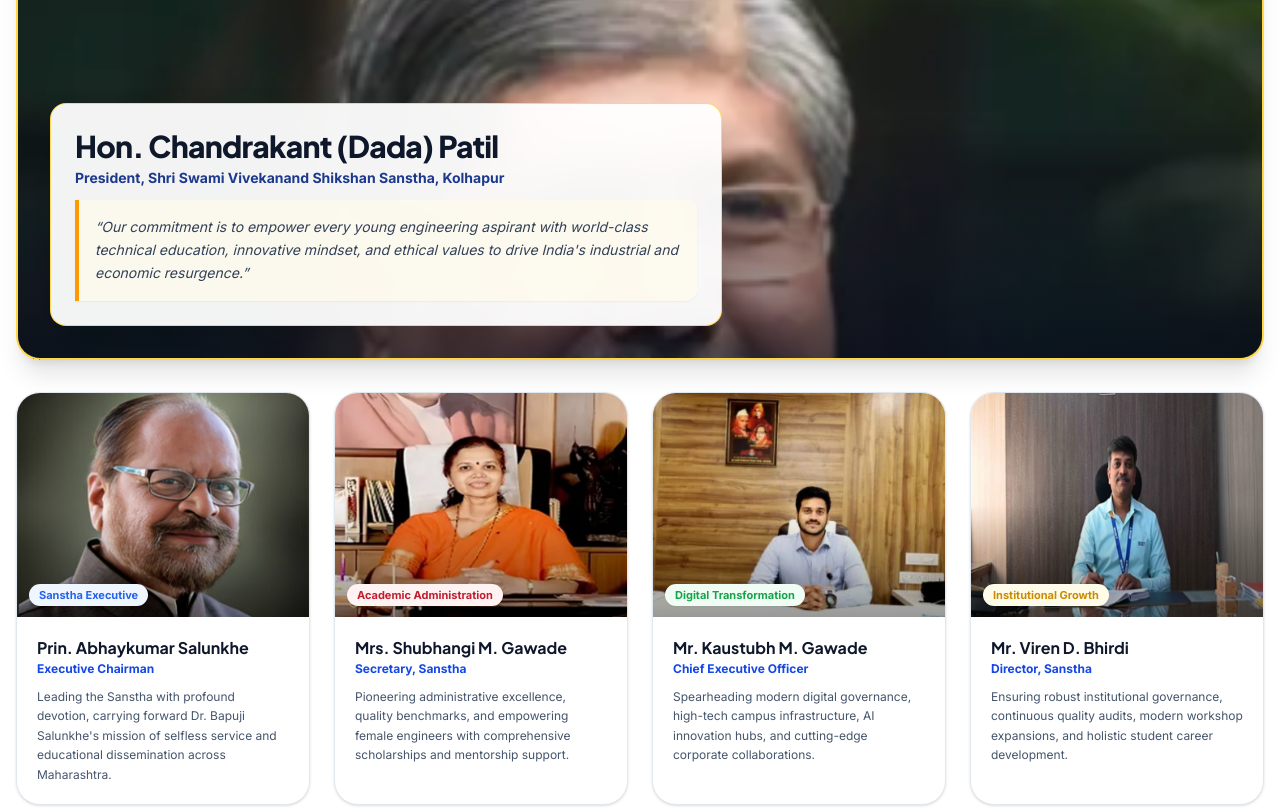
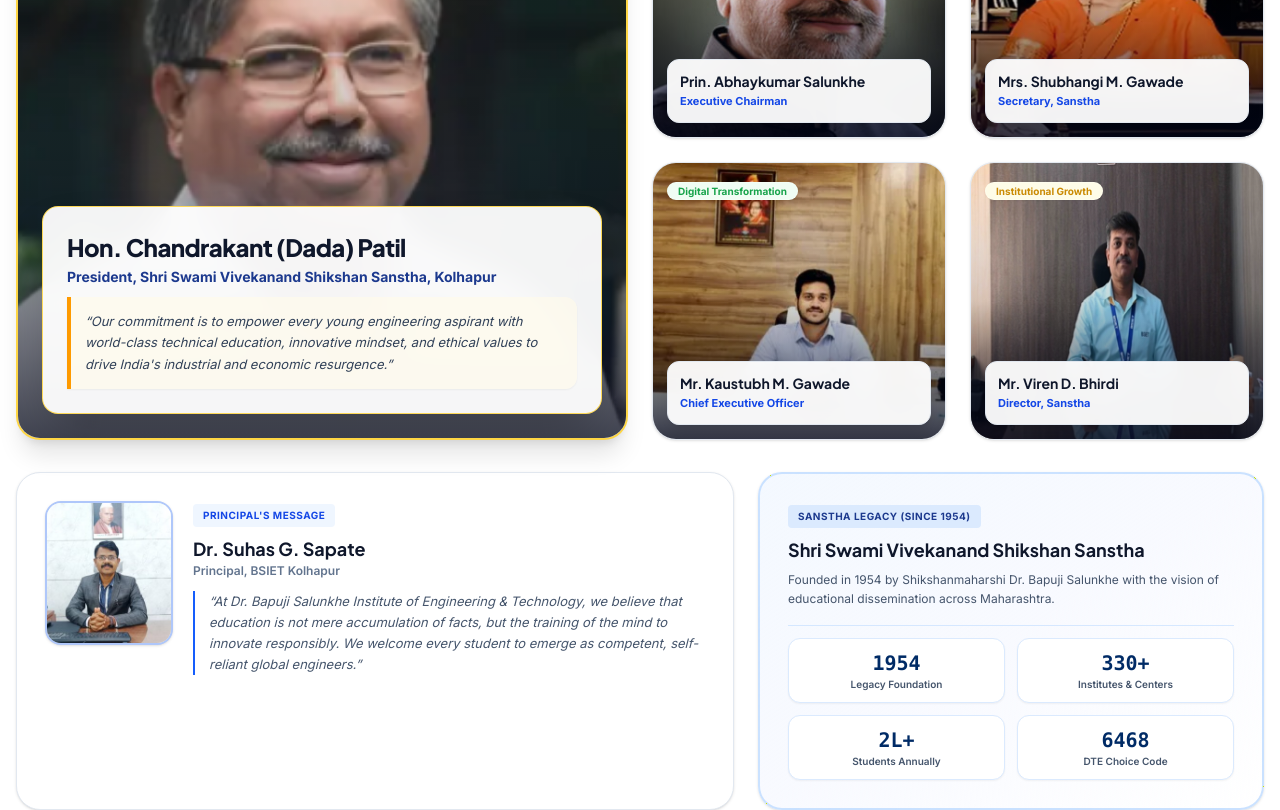
Before and after one commit to Techwolf78/bsiet, a Next.js app: page / in a window 1280 px wide. Shown: the part 5780-6590 px from the top of the page. Built offline with nearby package versions, Linux system fonts and the light colour scheme.

Commit message:
feat(leadership): align Bento Grid layout with user reference mockup (2x2 President hero + 2x2 leaders)

```diff
--- a/components/home/BentoLeadership.tsx
+++ b/components/home/BentoLeadership.tsx
@@ -18,22 +18,24 @@
           </p>
         </div>
 
-        {/* 1. PRESIDENT HERO BENTO CARD (Full Photo with Overlaid Message) */}
-        <div className="relative rounded-3xl overflow-hidden border-2 border-amber-300/90 shadow-xl mb-8 group bg-gradient-to-br from-amber-50/40 via-white to-slate-100 min-h-[460px] sm:min-h-[500px] flex items-end">
+        {/* BENTO GRID (Inspired by Modern Keynote Bento Design) */}
+        <div className="grid grid-cols-1 md:grid-cols-2 lg:grid-cols-4 gap-6 mb-8">
+          {/* 1. HERO BENTO: Hon. Chandrakant (Dada) Patil (2 cols x 2 rows) */}
+          <div className="md:col-span-2 lg:col-span-2 lg:row-span-2 relative rounded-3xl overflow-hidden border-2 border-amber-300/90 shadow-xl group bg-slate-100 min-h-[480px] lg:min-h-[580px] flex items-end">
             {/* Whole Photo covering the Bento card */}
             <Image
               src={HERO_LEADER.image}
               alt={HERO_LEADER.name}
               fill
               priority
-            className="object-cover object-top sm:object-right-top group-hover:scale-105 transition-transform duration-700"
-            sizes="(max-width: 1024px) 100vw, 1200px"
+              className="object-cover object-top group-hover:scale-105 transition-transform duration-700"
+              sizes="(max-width: 1024px) 100vw, 50vw"
             />
 
             {/* Vignette Scrim for depth and contrast */}
-          <div className="absolute inset-0 bg-gradient-to-t from-slate-950/60 via-transparent to-transparent pointer-events-none" />
+            <div className="absolute inset-0 bg-gradient-to-t from-slate-950/75 via-slate-950/20 to-transparent pointer-events-none" />
 
-          {/* Top Floating Badge */}
+            {/* Top Floating Pill Badge */}
             <div className="absolute top-4 sm:top-6 left-4 sm:left-6 z-10 flex flex-wrap items-center gap-2">
               <span className="bg-amber-400 text-slate-950 font-extrabold text-xs uppercase tracking-wider px-3.5 py-1.5 rounded-full shadow-md border border-amber-300">
                 👑 Hon&apos;ble President
@@ -44,22 +46,22 @@
             </div>
 
             {/* Over That Photo: The Message Card */}
-          <div className="relative z-10 w-full p-4 sm:p-6 lg:p-8">
-            <div className="bg-white/95 backdrop-blur-md rounded-2xl p-5 sm:p-6 border border-amber-300/80 shadow-2xl max-w-2xl">
+            <div className="relative z-10 w-full p-4 sm:p-6">
+              <div className="bg-white/95 backdrop-blur-md rounded-2xl p-5 sm:p-6 border border-amber-300/80 shadow-2xl">
                 <span className="text-[11px] font-bold text-amber-800 uppercase tracking-wider block mb-1 sm:hidden">
                   Shri Swami Vivekanand Shikshan Sanstha, Kolhapur
                 </span>
 
-              <h3 className="text-2xl sm:text-3xl font-extrabold text-slate-900 tracking-tight mb-1">
+                <h3 className="text-xl sm:text-2xl font-extrabold text-slate-900 tracking-tight mb-1">
                   {HERO_LEADER.name}
                 </h3>
-              <p className="text-xs sm:text-sm font-bold text-blue-900 mb-3">
+                <p className="text-xs sm:text-sm font-bold text-blue-900 mb-2.5">
                   {HERO_LEADER.role}
                 </p>
 
                 {/* Quote */}
-              <div className="bg-amber-50/70 border-l-4 border-amber-500 rounded-r-xl p-3.5 sm:p-4 shadow-xs">
-                <p className="text-slate-700 text-xs sm:text-sm leading-relaxed italic">
+                <div className="bg-amber-50/70 border-l-4 border-amber-500 rounded-r-xl p-3 sm:p-3.5 shadow-xs">
+                  <p className="text-slate-700 text-xs sm:text-[13px] leading-relaxed italic">
                     &ldquo;{HERO_LEADER.quote}&rdquo;
                   </p>
                 </div>
@@ -67,16 +69,13 @@
             </div>
           </div>
 
-        {/* 2. THE 4 SANSTHA LEADERS (Light Theme Cards) */}
-        <div className="grid grid-cols-1 sm:grid-cols-2 lg:grid-cols-4 gap-6 mb-8">
+          {/* 2 - 5. THE 4 SANSTHA LEADERS (2x2 Grid with Full Photo & Floating Labels) */}
           {SANSTHA_LEADERS.map((ldr) => (
             <div
               key={ldr.id}
-              className="bg-white rounded-3xl border border-slate-200 shadow-sm hover:shadow-xl hover:border-blue-400 transition-all flex flex-col justify-between overflow-hidden group"
+              className="relative rounded-3xl overflow-hidden border border-slate-200 shadow-sm hover:shadow-xl hover:border-blue-400 transition-all group bg-slate-100 min-h-[260px] lg:min-h-[275px] flex items-end"
             >
-              <div>
-                {/* Full-width photo frame */}
-                <div className="relative w-full h-52 sm:h-56 bg-slate-100 overflow-hidden">
+              {/* Full photo filling card */}
               <Image
                 src={ldr.image}
                 alt={ldr.name}
@@ -84,37 +83,38 @@
                 className="object-cover object-top group-hover:scale-105 transition-transform duration-500"
                 sizes="(max-width: 640px) 100vw, (max-width: 1024px) 50vw, 25vw"
               />
-                  <div className="absolute inset-0 bg-gradient-to-t from-black/40 via-transparent to-transparent pointer-events-none" />
+
+              {/* Scrim */}
+              <div className="absolute inset-0 bg-gradient-to-t from-slate-950/80 via-slate-950/15 to-transparent pointer-events-none" />
+
+              {/* Floating Pill Tag at Top */}
               {ldr.tag && (
-                    <div className="absolute bottom-3 left-3">
+                <div className="absolute top-3.5 left-3.5 z-10">
                   <span
-                        className="text-[11px] font-bold px-2.5 py-1 rounded-full shadow-xs"
+                    className="text-[10px] font-bold px-2.5 py-0.5 rounded-full shadow-xs border border-white/20"
                     style={{ backgroundColor: ldr.tagBg, color: ldr.tagColor }}
                   >
                     {ldr.tag}
                   </span>
                 </div>
               )}
-                </div>
 
-                {/* Content */}
-                <div className="p-5">
-                  <h4 className="font-bold text-slate-900 text-base leading-snug mb-0.5">
+              {/* Floating White Pill Card at Bottom */}
+              <div className="relative z-10 w-full p-3.5">
+                <div className="bg-white/95 backdrop-blur-md rounded-xl p-3 border border-slate-200 shadow-lg">
+                  <h4 className="font-bold text-slate-900 text-sm leading-snug">
                     {ldr.name}
                   </h4>
-                  <span className="text-xs text-blue-700 font-bold block mb-2.5">
+                  <span className="text-[11px] text-blue-700 font-bold block mt-0.5">
                     {ldr.role}
                   </span>
-                  <p className="text-slate-600 text-xs leading-relaxed">
-                    {ldr.desc}
-                  </p>
                 </div>
               </div>
             </div>
           ))}
         </div>
 
-        {/* 3. PRINCIPAL'S DESK & SANSTHA HERITAGE METRICS (Light Theme) */}
+        {/* 6 & 7. PRINCIPAL'S DESK & SANSTHA HERITAGE METRICS (Bottom Bento Row) */}
         <div className="grid grid-cols-1 lg:grid-cols-12 gap-6">
           {/* Principal's Desk */}
           <div className="lg:col-span-7 bg-white rounded-3xl p-6 sm:p-7 border border-slate-200 shadow-sm hover:shadow-md transition-all flex flex-col sm:flex-row items-center sm:items-start gap-5">
@@ -143,7 +143,7 @@
             </div>
           </div>
 
-          {/* Sanstha Legacy & Impact Metrics (Light Theme) */}
+          {/* Sanstha Legacy & Impact Metrics */}
           <div className="lg:col-span-5 bg-gradient-to-br from-blue-50/70 via-indigo-50/40 to-white text-slate-900 rounded-3xl p-6 sm:p-7 border-2 border-blue-200/80 shadow-sm flex flex-col justify-between">
             <div>
               <span className="text-[10px] font-bold uppercase tracking-wider text-blue-900 bg-blue-100 px-2.5 py-1 rounded mb-2 inline-block font-bold">
```
Lines whose indentation alone changed are shown as unchanged.
